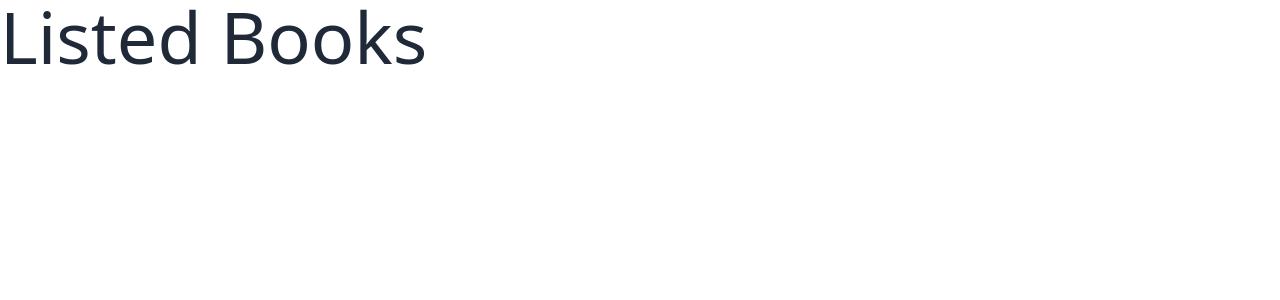
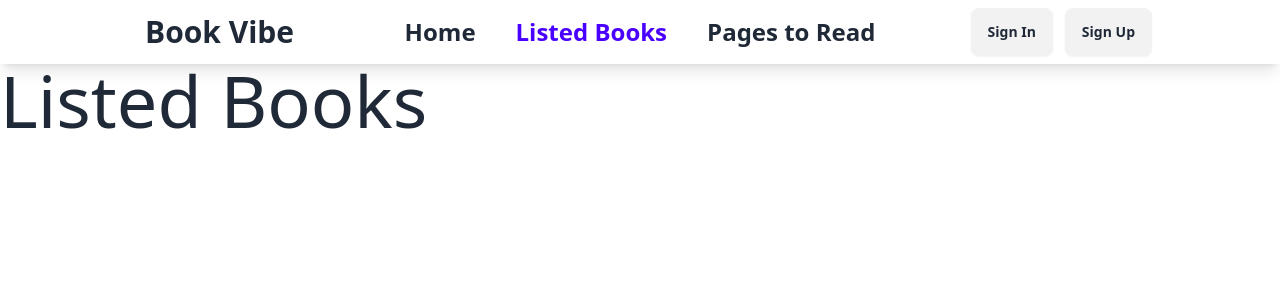
Before and after one commit to deveshbis/book-vibe, a React app: page /listedBooks in a window 1280 px wide. Shown: the top 300 px of the page. Built offline with nearby package versions, Linux system fonts and the light colour scheme; the HTML template or start-up script is replaced by a standard one.

Commit message:
Added NavLink isActive to menu item

```diff
--- a/src/Layout/MainLayouts.jsx
+++ b/src/Layout/MainLayouts.jsx
@@ -1,7 +1,6 @@
+import { Outlet } from "react-router-dom";
 import NavBar from "../component/NavBar";
-import Home from "../pages/Home";
-import ListedBooks from "../pages/ListedBooks";
-import PagesToRead from "../pages/PagesToRead";
+
 
 
 const MainLayouts = () => {
@@ -10,9 +9,7 @@ const MainLayouts = () => {
             <div>
                 <NavBar></NavBar>
             </div>
-            <Home></Home>
-            <ListedBooks></ListedBooks>
-            <PagesToRead></PagesToRead>
+            <Outlet></Outlet>
         </div>
     );
 };
--- a/src/component/NavBar.jsx
+++ b/src/component/NavBar.jsx
@@ -1,4 +1,4 @@
-import { Link } from "react-router-dom";
+import { Link, NavLink } from "react-router-dom";
 
 
 const NavBar = () => {
@@ -15,13 +15,13 @@ const NavBar = () => {
                         <li><a>Pages to Read</a></li>
                     </ul>
                 </div>
-                <a className="btn btn-ghost text-3xl font-bold">Book Vibe</a>
+                <Link to = '/' className="btn btn-ghost text-3xl font-bold">Book Vibe</Link>
             </div>
             <div className="navbar-center hidden lg:flex">
                 <ul className="menu menu-horizontal px-1 gap-10">
-                    <Link to = '/' className="font-bold text-xl text-primary">Home</Link>
-                    <Link to = '/listedBooks' className="font-bold text-xl ">Listed Books</Link>
-                    <Link to = '/pagesToRead' className="font-bold text-xl ">Pages to Read</Link>
+                    <NavLink to = '/' className={({isActive}) => isActive ? 'font-bold text-primary text-2xl' : 'font-bold text-2xl'}>Home</NavLink>
+                    <NavLink to = '/listedBooks' className={({isActive}) => isActive ? 'font-bold text-primary text-2xl' : 'font-bold text-2xl'}>Listed Books</NavLink>
+                    <NavLink to = '/pagesToRead' className={({isActive}) => isActive ? 'font-bold text-primary text-2xl' : 'font-bold text-2xl'}>Pages to Read</NavLink>
                 </ul>
             </div>
             <div className="navbar-end gap-3">
```
Also changed, not shown: src/main.jsx (+8 -0 lines).
